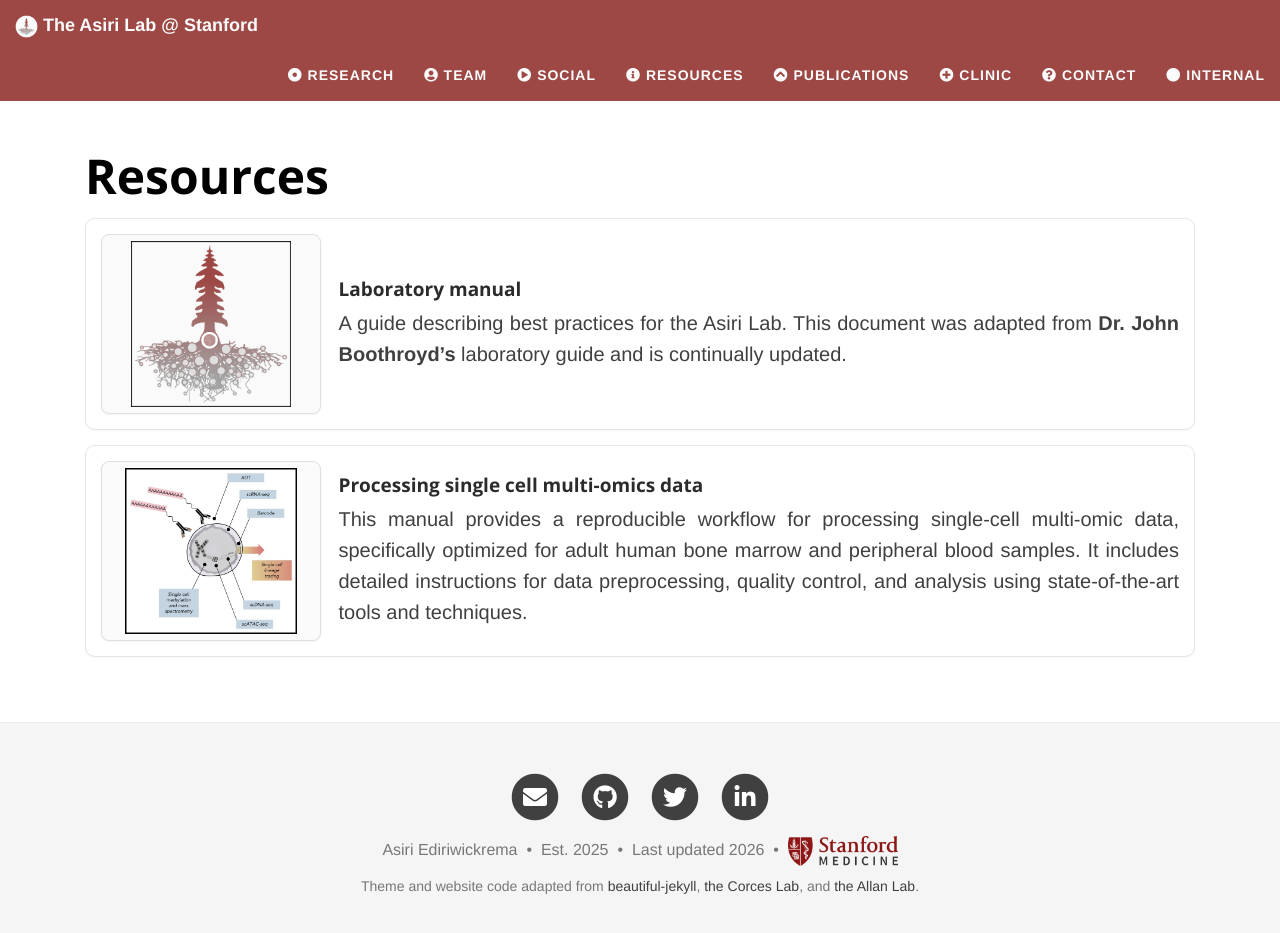
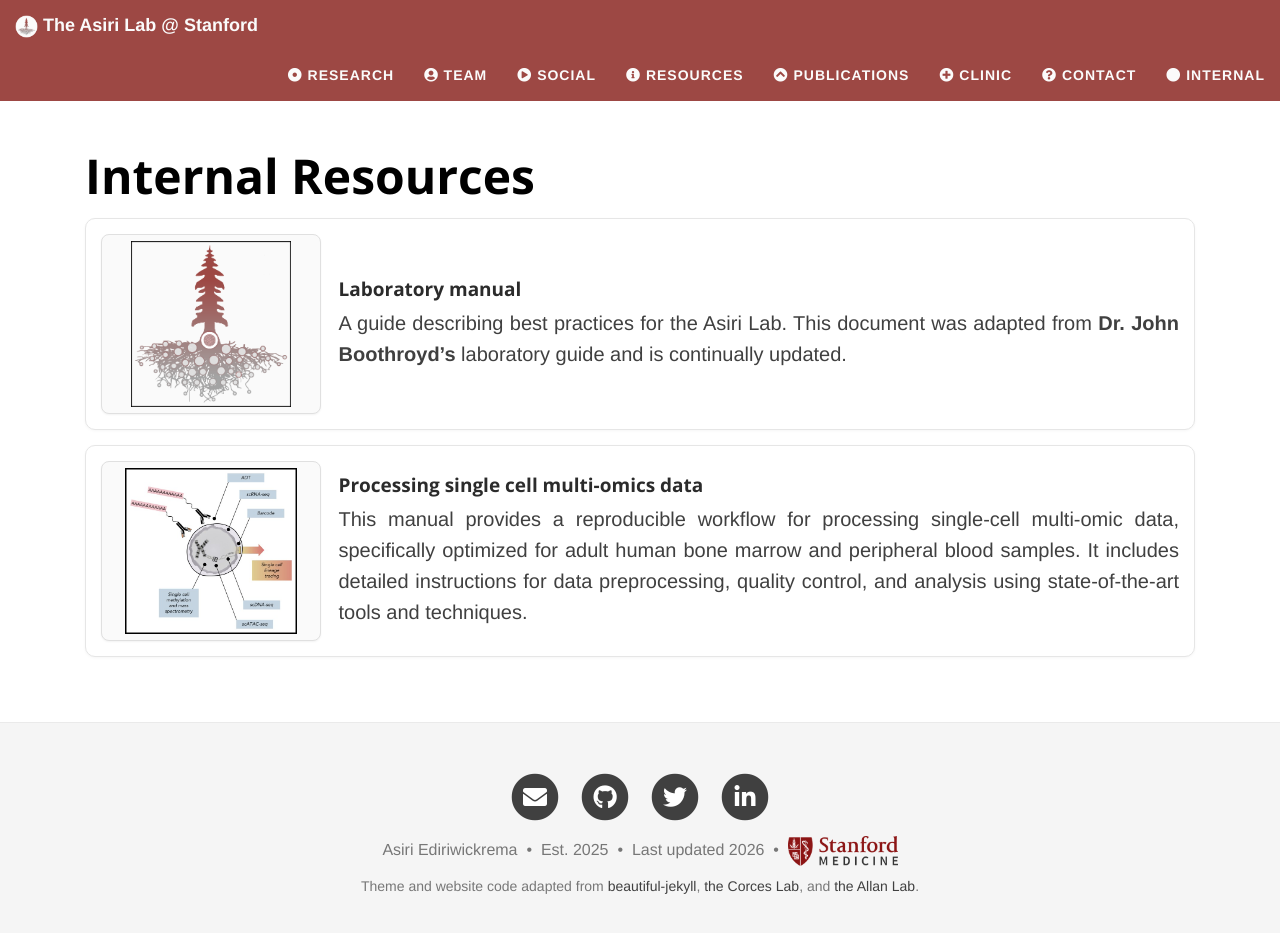
Before and after one commit to systemsheme/systemsheme.github.io, a Jekyll site: the page built from pages/Internal.md, in a window 1280 px wide and 947 px high. Shown: the top 933 px of the window. Built offline with Jekyll 4.4.1, drawn with Linux system fonts in a browser that asks for light colours; nearby versions of some CDN libraries.

Commit message:
Rename Internal page heading and expand PrismR description

```diff
--- a/_data/Resources.yml
+++ b/_data/Resources.yml
@@ -26,4 +26,4 @@
 - title: PrismR
   image: /img/resources/prismr-logo.png
   imageLink: https://github.com/systemsheme/PrismR
-  description: "<a href='https://github.com/systemsheme/PrismR' target='_blank'><strong style='color:#404040ff'>PrismR</strong></a> is a GraphPad Prism–like R Shiny app for plotting and statistics. It uses the <a href='https://csdaw.github.io/ggprism/' target='_blank'><strong style='color:#404040ff'>ggprism</strong></a> theme and palettes for visual parity with Prism, and exposes R's statistical framework through <a href='https://rpkgs.datanovia.com/rstatix/' target='_blank'><strong style='color:#404040ff'>rstatix</strong></a>."
+  description: "<a href='https://github.com/systemsheme/PrismR' target='_blank'><strong style='color:#404040ff'>PrismR</strong></a> is a R Shiny app for plotting and statistics. It uses the <a href='https://csdaw.github.io/ggprism/' target='_blank'><strong style='color:#404040ff'>ggprism</strong></a> theme and palettes for visual parity with Prism, and exposes R's statistical framework through <a href='https://rpkgs.datanovia.com/rstatix/' target='_blank'><strong style='color:#404040ff'>rstatix</strong></a>. The interface is highly customizable with plotting and statistics options similar to GraphPad Prism with added 3D plotting capabilities."
--- a/pages/Internal.md
+++ b/pages/Internal.md
@@ -71,7 +71,7 @@ subtitle: Asiri Lab Resources
 }
 </style>
 
-# **Resources**
+# **Internal Resources**
 
 <div class="resources-list">
 {% for item in site.data.Internal_Resources %}
```
